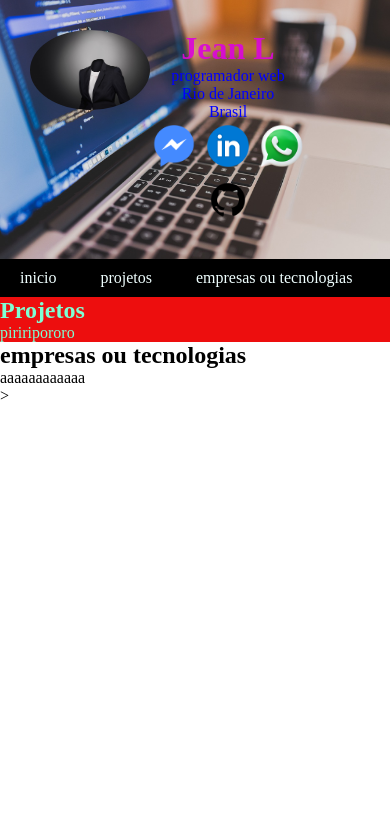
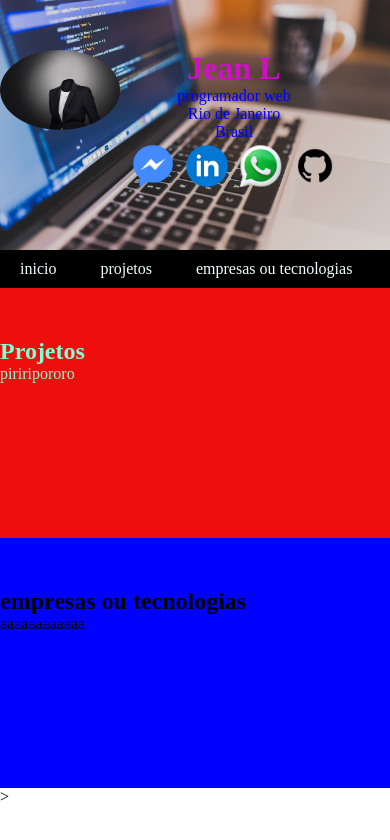
Before and after one commit to jsilva2022666/curriculo_01, a plain HTML site: page index.html in a window 390 px wide. Drawn offline with Linux system fonts and the light colour scheme.

Commit message:
alterações de css para site responsivo

```diff
--- a/index.html
+++ b/index.html
@@ -39,8 +39,19 @@
         color: rgba(238, 15, 15, 0.933);
         /* comando que controla a quantidade de pontos do fundo ou img de fundo */
         padding: 30px;
+        /* quando quizer centralizar uma área de texto */
         text-align: center;
-
+        /* comandos para o site ser responsivo */
+        width: 100%;
+        /* desktop 1280px*/
+        max-width: px;
+        /* mobile 360px*/
+        min-width: 360px;
+          /*  a funçao deste comando é centralizar a área na horizontal,vai tentar encaixar no meio*/
+        margin: auto;
+        height: 100%;
+        min-height: 250px;
+        padding: 50px 0;
 
       }
       header h1{
@@ -128,10 +139,32 @@
       #projetos{
         color: aquamarine;
         background-color: #ed0e0e;
+        /* comandos para o site ser responsivo */
+        width: 100%;
+        /* desktop 1280px*/
+        max-width: px;
+        /* mobile 360px*/
+        min-width: 360px;
+          /*  a funçao deste comando é centralizar a área na horizontal,vai tentar encaixar no meio*/
+        margin: auto;
+        height: 100%;
+        min-height: 250px;
+        padding: 50px 0;
       }
 
       #empresas_ou_tecnologias{
-
+          background-color: blue;
+          /* comandos para o site ser responsivo */
+        width: 100%;
+        /* desktop 1280px*/
+        max-width: px;
+        /* mobile 360px*/
+        min-width: 360px;
+          /*  a funçao deste comando é centralizar a área na horizontal,vai tentar encaixar no meio*/
+        margin: auto;
+        height: 100%;
+        min-height: 250px;
+        padding: 50px 0;
 
       }
 
```
